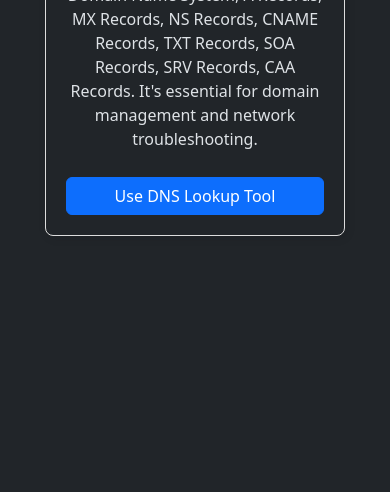
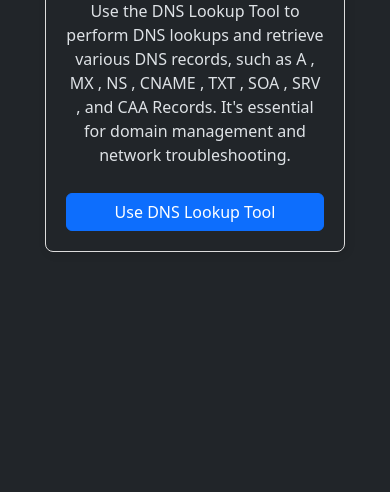
Before and after one commit to BenCritt/profile_workspace_heroku, a Django app: template projects/templates/projects/it_tools.html in a window 390 px wide. Shown: the part 1552-2044 px from the top of the page. Before the commit the page ends 1788 px from the top, so only its background shows below. Run offline with Django 3.2, Linux system fonts and the light colour scheme; the template is opened without the code that fills it, so the values that code supplies are empty; some libraries are stand-ins or nearby versions.

Commit message:
Improving UX of IT Tools page. Turning DEBUG to False in settings.py.

```diff
--- a/my_profile/settings.py
+++ b/my_profile/settings.py
@@ -27,7 +27,7 @@ BASE_DIR = Path(__file__).resolve().parent.parent
 SECRET_KEY = "django-insecure-8r3!59w$m@=4692d!+*)z$=em068%#kxmj#s98_akxrudag*-#"
 
 # SECURITY WARNING: don't run with debug turned on in production!
-DEBUG = True
+DEBUG = False
 
 ALLOWED_HOSTS = ["*"]
 X_FRAME_OPTIONS = "ALLOWALL"  # To allow embedding for iframes everywhere
--- a/projects/templates/projects/it_tools.html
+++ b/projects/templates/projects/it_tools.html
@@ -93,6 +93,7 @@
             @media (max-width: 600px) {
                 .card {
                     width: 100%;
+                    margin-bottom: 20px;
                 }
             }
         </style>
@@ -127,7 +128,7 @@
                 <div class="card" style="width: 300px; border: 1px solid #ddd; border-radius: 8px; padding: 20px; box-shadow: 2px 2px 10px rgba(0, 0, 0, 0.1);">
                     <h2>DNS Lookup Tool</h2>
                     <img src="https://i.imgur.com/jiKZkIp.png" alt="DNS Lookup Tool" style="width: 100%; height: auto; border-radius: 8px;">
-                    <p>DNS Lookup, DNS Records, Domain Name System, A Records, MX Records, NS Records, CNAME Records, TXT Records, SOA Records, SRV Records, CAA Records. It's essential for domain management and network troubleshooting.</p>
+                    <p>Use the DNS Lookup Tool to perform DNS lookups and retrieve various DNS records, such as A , MX , NS , CNAME , TXT , SOA , SRV , and CAA Records. It's essential for domain management and network troubleshooting.</p>
                     <a href="/projects/dns_tool/" class="btn btn-primary" style="display: inline-block; margin-top: 10px;">Use DNS Lookup Tool</a>
                 </div>
 
```
